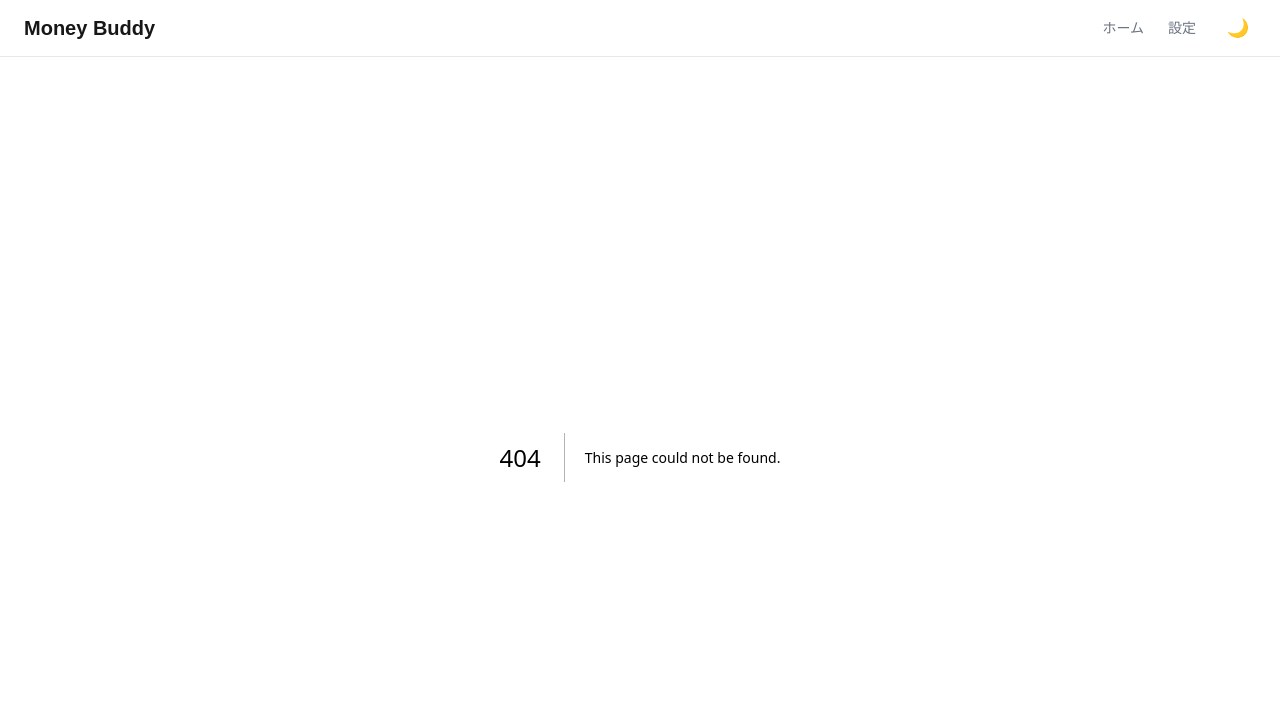
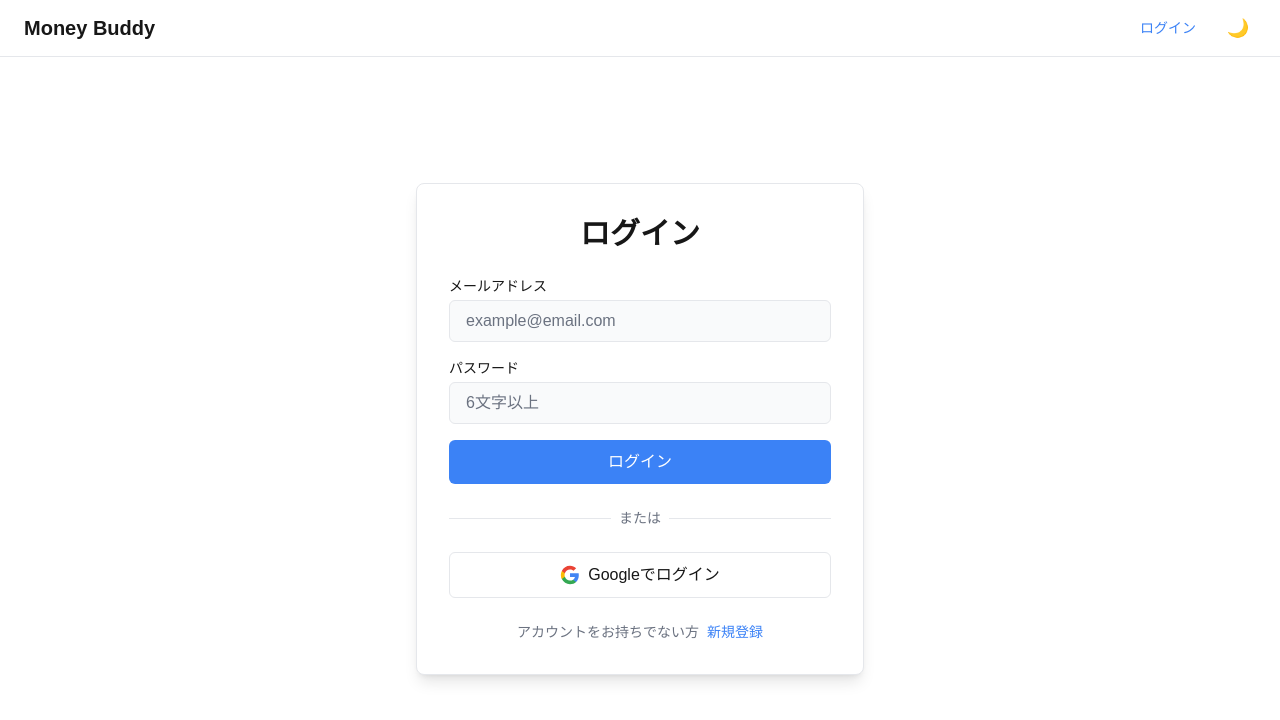
Before and after one commit to nt624/money-buddy, a Next.js app in the folder frontend/: page /login in a window 1280 px wide. Before the commit this address had no page. Shown: the top 720 px of the page. Built offline with nearby package versions, Linux system fonts and the light colour scheme; no server answers.

Commit message:
#78 フロントエンドを追加する

```diff
--- a/frontend/src/app/layout.tsx
+++ b/frontend/src/app/layout.tsx
@@ -2,6 +2,7 @@ import type { Metadata } from "next";
 import { Geist, Geist_Mono } from "next/font/google";
 import "./globals.css";
 import { Header } from "@/components/Layout/Header";
+import { AuthProvider } from "@/contexts/AuthContext";
 
 const geistSans = Geist({
   variable: "--font-geist-sans",
@@ -28,10 +29,12 @@ export default function RootLayout({
       <body
         className={`${geistSans.variable} ${geistMono.variable} antialiased`}
       >
-        <Header />
-        <main className="min-h-[calc(100vh-3.5rem)]">
-          {children}
-        </main>
+        <AuthProvider>
+          <Header />
+          <main className="min-h-[calc(100vh-3.5rem)]">
+            {children}
+          </main>
+        </AuthProvider>
       </body>
     </html>
   );
--- /dev/null
+++ b/frontend/src/app/login/page.tsx
@@ -0,0 +1,169 @@
+'use client'
+
+import { useState } from 'react'
+import { useRouter } from 'next/navigation'
+import { useAuth } from '@/contexts/AuthContext'
+import { Container } from '@/components/Layout/Container'
+
+export default function LoginPage() {
+  const [isSignUp, setIsSignUp] = useState(false)
+  const [email, setEmail] = useState('')
+  const [password, setPassword] = useState('')
+  const [error, setError] = useState('')
+  const [loading, setLoading] = useState(false)
+  const { signIn, signUp, signInWithGoogle } = useAuth()
+  const router = useRouter()
+
+  const handleSubmit = async (e: React.FormEvent) => {
+    e.preventDefault()
+    setError('')
+    setLoading(true)
+
+    try {
+      if (isSignUp) {
+        await signUp(email, password)
+      } else {
+        await signIn(email, password)
+      }
+      router.push('/')
+    } catch (err: any) {
+      // Firebaseのエラーメッセージを日本語化
+      const errorCode = err.code
+      if (errorCode === 'auth/email-already-in-use') {
+        setError('このメールアドレスは既に使用されています')
+      } else if (errorCode === 'auth/invalid-email') {
+        setError('メールアドレスの形式が正しくありません')
+      } else if (errorCode === 'auth/weak-password') {
+        setError('パスワードは6文字以上にしてください')
+      } else if (errorCode === 'auth/user-not-found' || errorCode === 'auth/wrong-password') {
+        setError('メールアドレスまたはパスワードが間違っています')
+      } else if (errorCode === 'auth/invalid-credential') {
+        setError('メールアドレスまたはパスワードが間違っています')
+      } else {
+        setError('エラーが発生しました')
+      }
+    } finally {
+      setLoading(false)
+    }
+  }
+
+  const handleGoogleSignIn = async () => {
+    setError('')
+    setLoading(true)
+
+    try {
+      await signInWithGoogle()
+      router.push('/')
+    } catch (err: any) {
+      console.error('Googleログインエラー:', err)
+      const errorCode = err.code
+      if (errorCode === 'auth/popup-blocked') {
+        setError('ポップアップがブロックされました。ブラウザの設定を確認してください')
+      } else if (errorCode === 'auth/popup-closed-by-user') {
+        setError('ログインがキャンセルされました')
+      } else if (errorCode === 'auth/unauthorized-domain') {
+        setError('このドメインは許可されていません')
+      } else if (errorCode === 'auth/operation-not-allowed') {
+        setError('Google認証が有効化されていません')
+      } else {
+        setError(`Googleログインに失敗しました: ${err.message || errorCode || '不明なエラー'}`)
+      }
+    } finally {
+      setLoading(false)
+    }
+  }
+
+  return (
+    <Container className="py-12 flex items-center justify-center min-h-[calc(100vh-3.5rem)]">
+      <div className="max-w-md w-full bg-card p-6 sm:p-8 rounded-lg border border-border shadow-lg">
+        <h1 className="text-2xl sm:text-3xl font-bold mb-6 text-center text-foreground">
+          {isSignUp ? '新規登録' : 'ログイン'}
+        </h1>
+
+        <form onSubmit={handleSubmit} className="space-y-4">
+          <div>
+            <label htmlFor="email" className="block text-sm font-medium text-foreground mb-1">
+              メールアドレス
+            </label>
+            <input
+              id="email"
+              type="email"
+              placeholder="example@email.com"
+              value={email}
+              onChange={(e) => setEmail(e.target.value)}
+              className="w-full px-4 py-2 bg-input border border-border rounded-md text-foreground placeholder:text-muted-foreground focus:outline-none focus:ring-2 focus:ring-ring focus:border-transparent"
+              required
+            />
+          </div>
+
+          <div>
+            <label htmlFor="password" className="block text-sm font-medium text-foreground mb-1">
+              パスワード
+            </label>
+            <input
+              id="password"
+              type="password"
+              placeholder="6文字以上"
+              value={password}
+              onChange={(e) => setPassword(e.target.value)}
+              className="w-full px-4 py-2 bg-input border border-border rounded-md text-foreground placeholder:text-muted-foreground focus:outline-none focus:ring-2 focus:ring-ring focus:border-transparent"
+              required
+              minLength={6}
+            />
+          </div>
+
+          {error && (
+            <div className="p-3 bg-danger/10 border border-danger rounded-md">
+              <p className="text-danger text-sm">{error}</p>
+            </div>
+          )}
+
+          <button
+            type="submit"
+            disabled={loading}
+            className="w-full bg-primary hover:bg-primary-hover text-primary-foreground py-2.5 rounded-md font-medium transition-colors disabled:opacity-60 disabled:cursor-not-allowed focus:outline-none focus:ring-2 focus:ring-ring"
+          >
+            {loading ? '処理中...' : isSignUp ? '登録' : 'ログイン'}
+          </button>
+        </form>
+
+        <div className="relative my-6">
+          <div className="absolute inset-0 flex items-center">
+            <div className="w-full border-t border-border"></div>
+          </div>
+          <div className="relative flex justify-center text-sm">
+            <span className="px-2 bg-card text-muted-foreground">または</span>
+          </div>
+        </div>
+
+        <button
+          onClick={handleGoogleSignIn}
+          disabled={loading}
+          className="w-full bg-background hover:bg-muted border border-border py-2.5 rounded-md font-medium transition-colors disabled:opacity-60 disabled:cursor-not-allowed flex items-center justify-center gap-2 focus:outline-none focus:ring-2 focus:ring-ring"
+        >
+          <svg className="w-5 h-5" viewBox="0 0 24 24">
+            <path fill="#4285F4" d="M22.56 12.25c0-.78-.07-1.53-.2-2.25H12v4.26h5.92c-.26 1.37-1.04 2.53-2.21 3.31v2.77h3.57c2.08-1.92 3.28-4.74 3.28-8.09z"/>
+            <path fill="#34A853" d="M12 23c2.97 0 5.46-.98 7.28-2.66l-3.57-2.77c-.98.66-2.23 1.06-3.71 1.06-2.86 0-5.29-1.93-6.16-4.53H2.18v2.84C3.99 20.53 7.7 23 12 23z"/>
+            <path fill="#FBBC05" d="M5.84 14.09c-.22-.66-.35-1.36-.35-2.09s.13-1.43.35-2.09V7.07H2.18C1.43 8.55 1 10.22 1 12s.43 3.45 1.18 4.93l2.85-2.22.81-.62z"/>
+            <path fill="#EA4335" d="M12 5.38c1.62 0 3.06.56 4.21 1.64l3.15-3.15C17.45 2.09 14.97 1 12 1 7.7 1 3.99 3.47 2.18 7.07l3.66 2.84c.87-2.6 3.3-4.53 6.16-4.53z"/>
+          </svg>
+          {isSignUp ? 'Googleで登録' : 'Googleでログイン'}
+        </button>
+
+        <p className="mt-6 text-center text-sm text-muted-foreground">
+          {isSignUp ? 'アカウントをお持ちですか？' : 'アカウントをお持ちでない方'}
+          <button
+            type="button"
+            onClick={() => {
+              setIsSignUp(!isSignUp)
+              setError('')
+            }}
+            className="text-primary hover:underline ml-2 font-medium"
+          >
+            {isSignUp ? 'ログイン' : '新規登録'}
+          </button>
+        </p>
+      </div>
+    </Container>
+  )
+}
--- a/frontend/src/components/Layout/Header.tsx
+++ b/frontend/src/components/Layout/Header.tsx
@@ -1,12 +1,24 @@
 'use client'
 
 import Link from 'next/link'
-import { usePathname } from 'next/navigation'
+import { usePathname, useRouter } from 'next/navigation'
 import { useTheme } from '@/hooks/useTheme'
+import { useAuth } from '@/contexts/AuthContext'
 
 export function Header() {
   const pathname = usePathname()
+  const router = useRouter()
   const { theme, toggleTheme, mounted } = useTheme()
+  const { user, signOut, loading } = useAuth()
+
+  const handleLogout = async () => {
+    try {
+      await signOut()
+      router.push('/login')
+    } catch (error) {
+      console.error('ログアウトエラー:', error)
+    }
+  }
 
   return (
     <header className="sticky top-0 z-50 w-full border-b border-border bg-background/95 backdrop-blur supports-[backdrop-filter]:bg-background/60">
@@ -18,6 +30,8 @@ export function Header() {
 
         {/* Navigation */}
         <nav className="flex flex-1 items-center justify-end space-x-4 sm:space-x-6">
+          {!loading && user && (
+            <>
               <Link
                 href="/"
                 className={`text-sm font-medium transition-colors hover:text-primary ${
@@ -34,6 +48,23 @@ export function Header() {
               >
                 設定
               </Link>
+              <button
+                onClick={handleLogout}
+                className="text-sm font-medium text-muted-foreground transition-colors hover:text-primary"
+              >
+                ログアウト
+              </button>
+            </>
+          )}
+
+          {!loading && !user && (
+            <Link
+              href="/login"
+              className="text-sm font-medium text-primary hover:underline"
+            >
+              ログイン
+            </Link>
+          )}
 
           {/* Dark Mode Toggle Button */}
           <button
```
Lines whose indentation alone changed are shown as unchanged.
